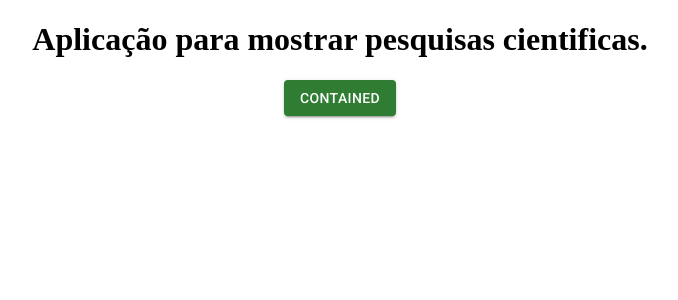
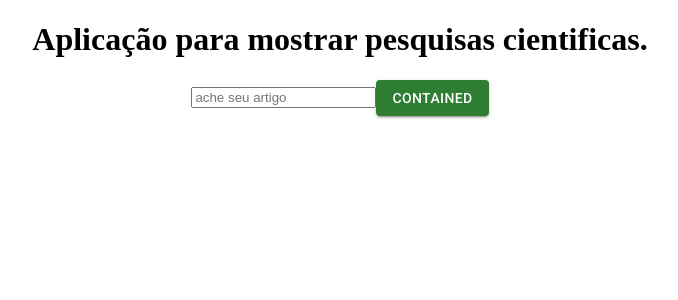
Before and after one commit to MatheusBurthon91/core-science-search-api, a React (Create React App) app in the folder frontend/: page / in a window 1280 px wide. Shown: the top 300 px of the page, without its empty margins (300-978 px from the left). Built offline with nearby package versions, Linux system fonts and the light colour scheme.

Commit message:
feat: :zap: fanzendo a funcionalidade de pesquisar na API do core, no APP.
setando estados para colocar dados da API no frontend, utilizando hook useState para armazenar estados, removendo arquivo que foi denecessário.

```diff
--- a/frontend/src/App.js
+++ b/frontend/src/App.js
@@ -1,16 +1,33 @@
-import React from 'react';
+import React, { useState } from 'react';
 import Button from '@mui/material/Button';
 import './App.css';
-// import env from 'react-dotenv';
+import env from 'react-dotenv';
+// agora vamos testar se as api consegue retornar dados na aplicação
 
 function App() {
+  const [search, setSearch] = useState('');
+  const [responseApi, setResponseApi] = useState([]);
+
+  const searchScienceArticles = async (searchValue) => {
+    const url = `https://core.ac.uk:443/api-v2/search/${searchValue}?page=1&pageSize=10&apiKey=${env.API_KEY}`;
+    const request = await fetch(url);
+    const { data } = await request.json();
+    setResponseApi(data);
+  };
+
   return (
     <div className="App">
+      {window.console.log(responseApi)}
       <h1>Aplicação para mostrar pesquisas cientificas.</h1>
+      <input
+        type="text"
+        placeholder="ache seu artigo"
+        onChange={({ target }) => setSearch(target.value)}
+      />
       <Button
         variant="contained"
         color="success"
-        onClick={() => window.console.log('versão do react-scripts, atualizada.')}
+        onClick={() => searchScienceArticles(search)}
       >
         Contained
       </Button>
```
Also changed, not shown: 1 other file (tests, documents, lock files or other folders).
